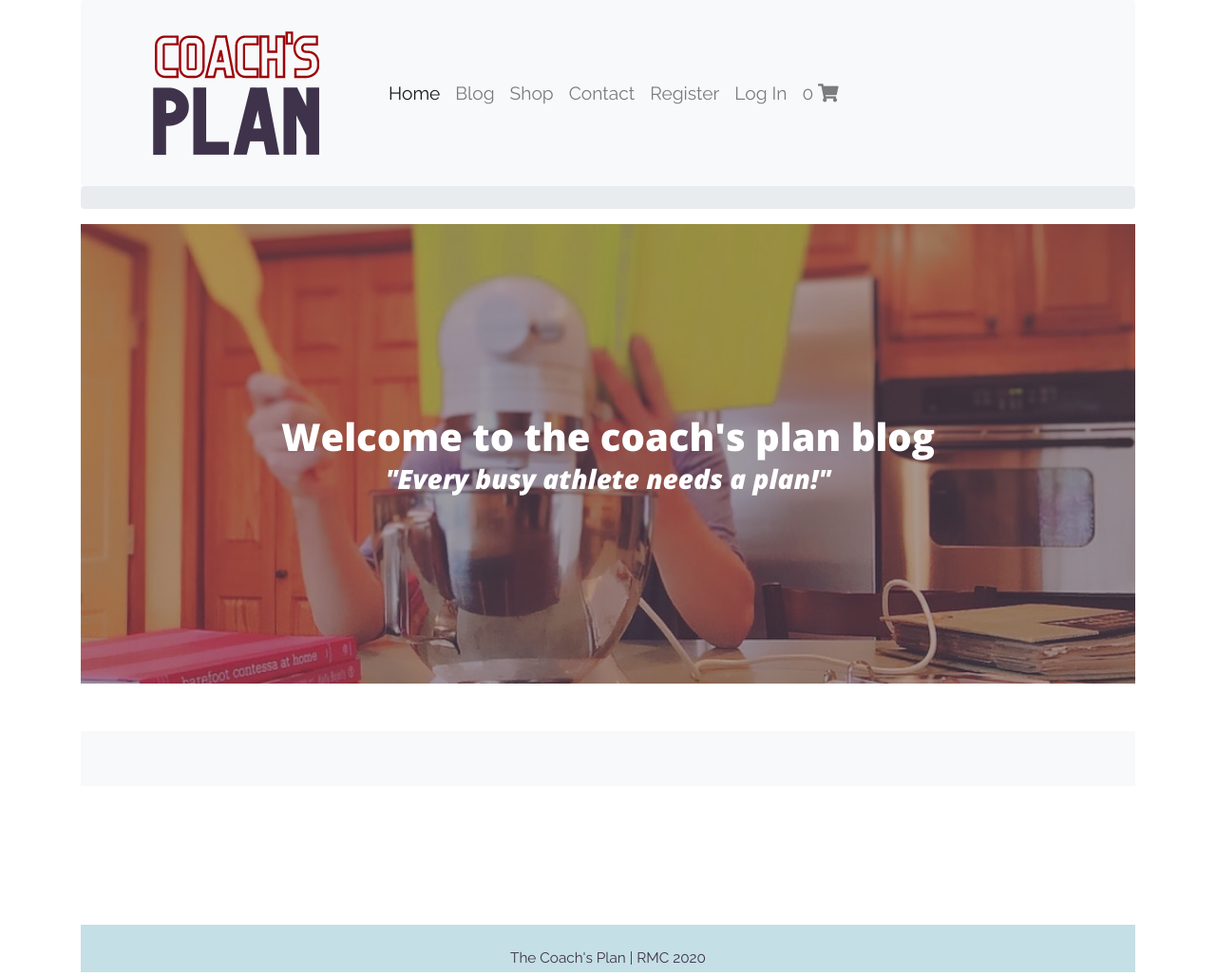
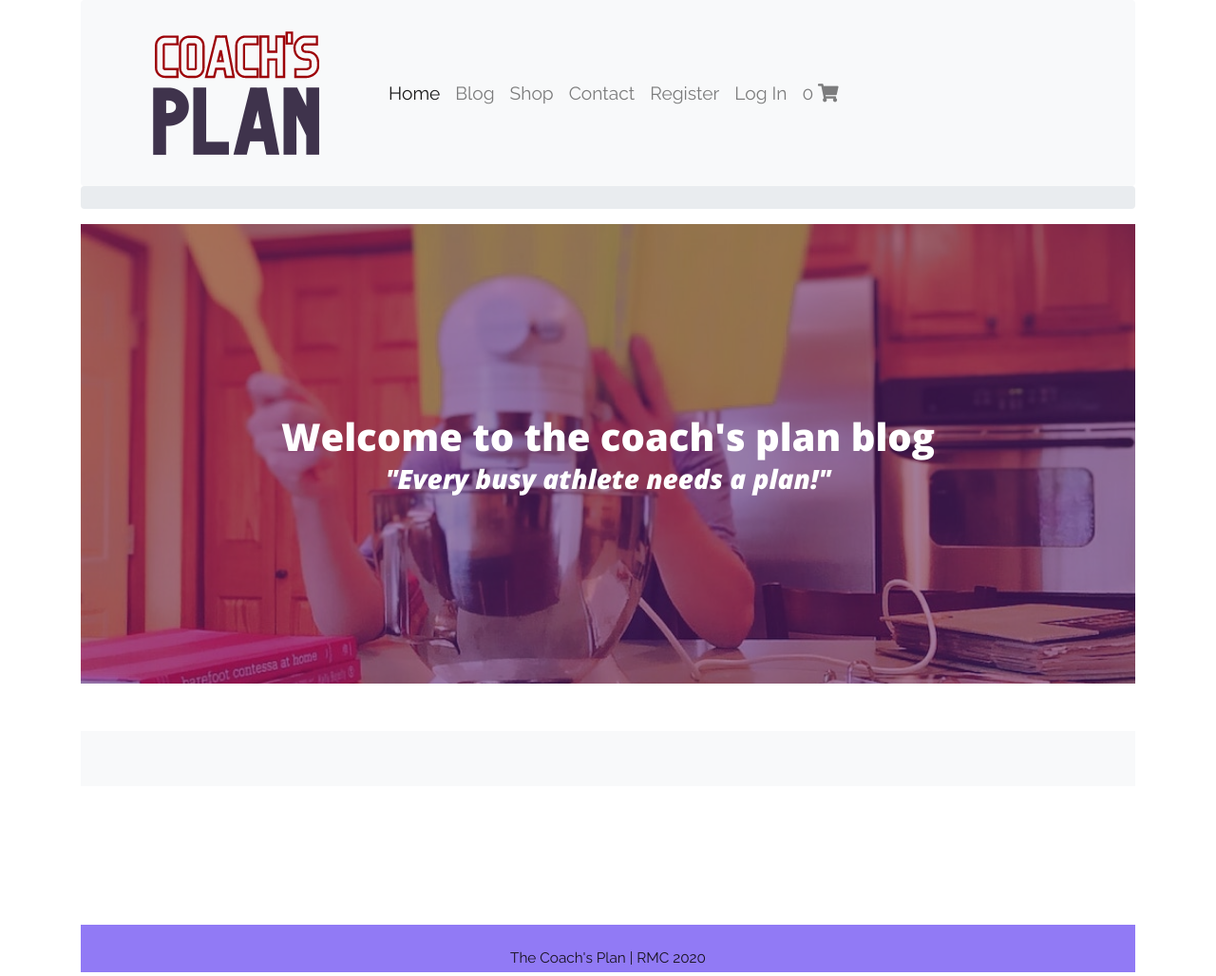
Before and after one commit to RonanMc99/coachs-plan, a Django app: page /blog/ in a window 1280 px wide. Shown: the whole page at 95% size. Run offline with Django 3.2, Linux system fonts and the light colour scheme; data that the repository does not hold is empty; some libraries are stand-ins or nearby versions.

Commit message:
Mod. CSS to improve readability and accessibility

```diff
--- a/static/css/style.css
+++ b/static/css/style.css
@@ -16,10 +16,10 @@
   --fw-reg: 400;
   --fw-bold: 700;
   --clr-light: #eaf0ce;
-  --clr-ltaccent: #c5dfe6;
+  --clr-ltaccent: #917af5;
   --clr-red: #9d0208;
-  --clr-dkaccent: #574b60;
-  --clr-dark: #3f334c;
+  --clr-dkaccent: #4d1577;
+  --clr-dark: #18121f;
   --fs-h1: 1.5em;
   --fs-h2: 1.2em;
   --fs-h3: 1.1em;
```
